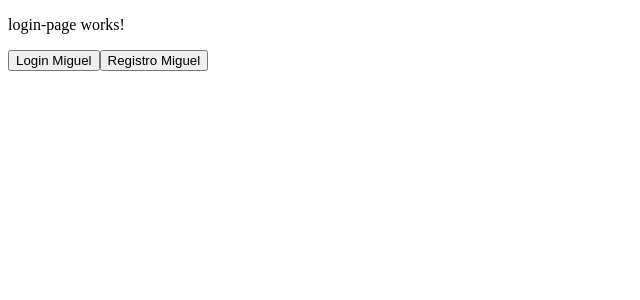
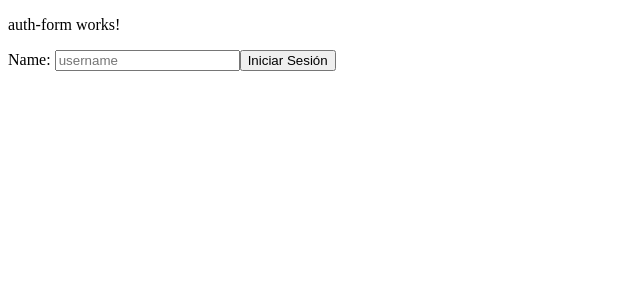
Before and after one commit to miguel-hv/poke-lab, an Angular app: page /login in a window 1280 px wide. Shown: the top 300 px of the page, without its empty margins (0-640 px from the left). Built offline with nearby package versions, Linux system fonts and the light colour scheme.

Commit message:
FEAT: auth form

```diff
--- a/src/app/components/forms/auth-form/auth-form.component.html
+++ b/src/app/components/forms/auth-form/auth-form.component.html
@@ -1 +1,16 @@
 <p>auth-form works!</p>
+<form>
+    <label for="name">Name: </label>
+    <input type="text" [formControl]="name" placeholder="username">
+
+    @if (formType() === 'register') {
+        <button>Registrarse</button>
+    } @else if (formType() === 'login') {
+        <button>Iniciar Sesión</button>
+    } @else {
+        <div>
+            Algo no ha funcionado como debía.
+        </div>
+        <button>Volver atrás</button>
+    }
+</form>
--- a/src/app/components/forms/auth-form/auth-form.component.ts
+++ b/src/app/components/forms/auth-form/auth-form.component.ts
@@ -1,12 +1,44 @@
-import { Component } from '@angular/core';
+import { Component, input, output } from '@angular/core';
+import { FormBuilder, FormControl, FormGroup, ReactiveFormsModule } from '@angular/forms';
+import { CredentialsRegister } from '../../../models/Credentials.model';
 
 @Component({
   selector: 'app-auth-form',
   standalone: true,
-  imports: [],
+  imports: [ReactiveFormsModule],
   templateUrl: './auth-form.component.html',
   styleUrl: './auth-form.component.scss'
 })
 export class AuthFormComponent {
 
+  //output
+  onFormSubmit = output<CredentialsRegister>();
+  //input
+  formType = input<string>();
+
+  name = new FormControl('');
+  registerForm: FormGroup;
+  loginForm: FormGroup;
+  constructor(fb: FormBuilder) {
+
+    console.log(this.formType());
+
+    this.registerForm = fb.group({
+      username: [''],
+      email: [null],
+      password: ['salchipapa']
+    });
+
+    this.loginForm = fb.group({
+      email: [null],
+      password: ['salchipapa']
+    });
+  }
+
+  onSubmit() {
+    this.registerForm.patchValue({ email: this.registerForm.value.user+'@fakemail.com' });
+    this.onFormSubmit.emit(this.registerForm.value);
+    this.registerForm.reset();
+    console.log(this.registerForm.value);
+  }
 }
--- a/src/app/pages/login-page/login-page.component.html
+++ b/src/app/pages/login-page/login-page.component.html
@@ -1,4 +1 @@
-<p>login-page works!</p>
-<!-- TODO: auth form component -->
-<button (click)="login()">Login Miguel</button>
-<button (click)="register()">Registro Miguel</button>
+<app-auth-form [formType]="'login'"></app-auth-form>
--- a/src/app/pages/login-page/login-page.component.ts
+++ b/src/app/pages/login-page/login-page.component.ts
@@ -1,12 +1,13 @@
 import { Component, effect, inject } from '@angular/core';
 import { Router } from '@angular/router';
 import { AuthService } from '../../shared/services/auth.service';
+import { AuthFormComponent } from '../../components/forms/auth-form/auth-form.component';
 
 @Component({
   selector: 'app-login-page',
   standalone: true,
   providers: [AuthService],
-  imports: [],
+  imports: [AuthFormComponent],
   templateUrl: './login-page.component.html',
   styleUrl: './login-page.component.scss'
 })
--- a/src/app/shared/services/auth.service.ts
+++ b/src/app/shared/services/auth.service.ts
@@ -1,7 +1,7 @@
 import { HttpClient } from '@angular/common/http';
 import { Injectable, computed, signal } from '@angular/core';
 import { User } from '../../models/User.model';
-import { Credentials } from '../../models/Credentials.model';
+import { CredentialsLogin, CredentialsRegister } from '../../models/Credentials.model';
 import { UserState } from '../../models/UserState.model';
 
 const _initialState: UserState = {
@@ -34,7 +34,8 @@ export class AuthService {
   constructor(private http: HttpClient) {
    }
 
-  register(credentials: Credentials) {
+  //TODO: change register method
+  register(credentials: CredentialsRegister) {
     this.http.post<User>(this._registerUrl, { user: credentials }).subscribe({
       next: (user) => {
         this.state.update((state) => ({ ...state, currentUser: user, token: user.token }));
@@ -47,7 +48,7 @@ export class AuthService {
     });
   }
 
-  login(credentials: Credentials) {
+  login(credentials: CredentialsLogin) {
     this.http.post<User>(this._loginUrl, { user: credentials }).subscribe({
       next: (user) => {
         this.state.update((state) => ({ ...state, currentUser: user, token: user.token }));
```
Also changed, not shown: src/app/models/Credentials.model.ts (+10 -4 lines), 1 other file (tests, documents, lock files or other folders).
